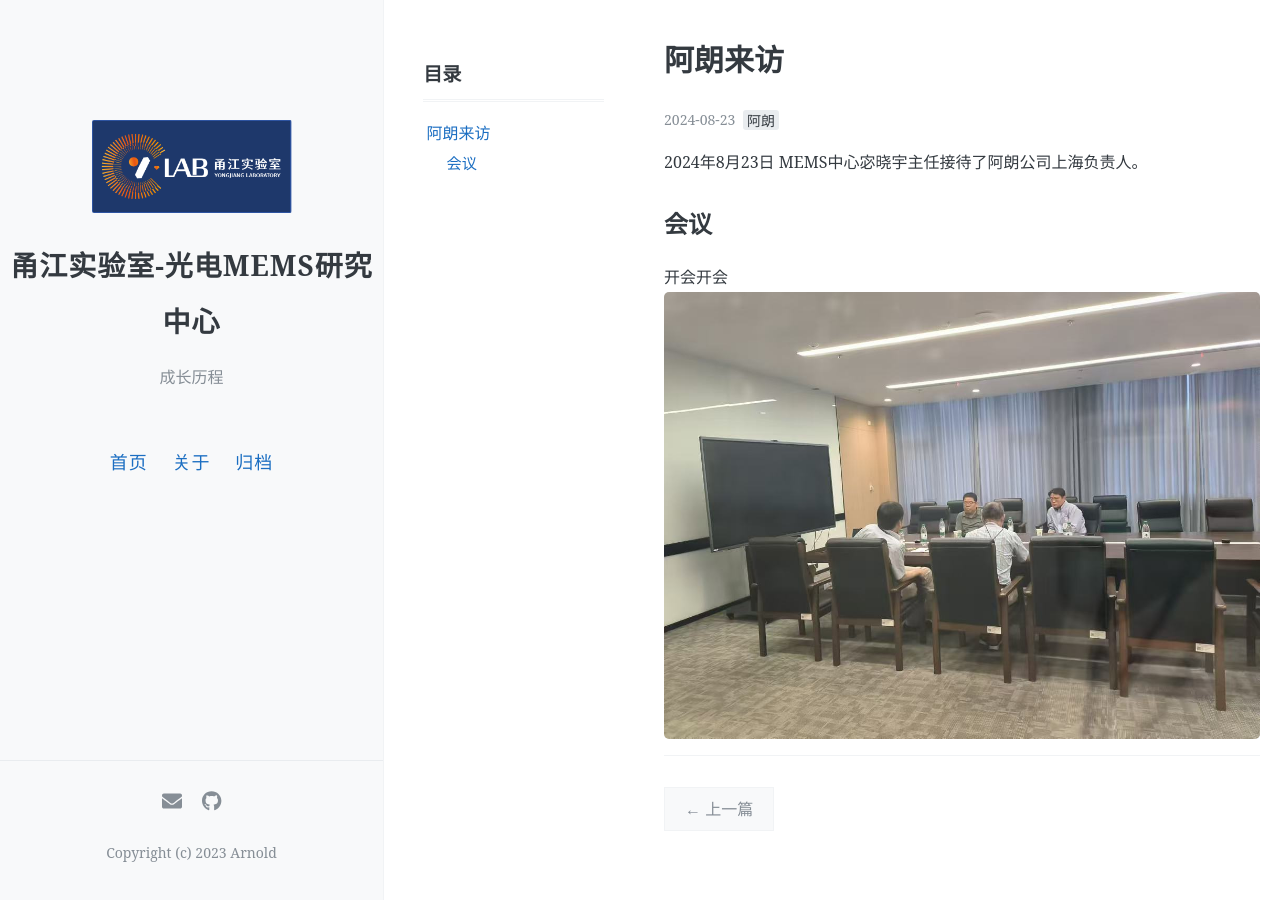
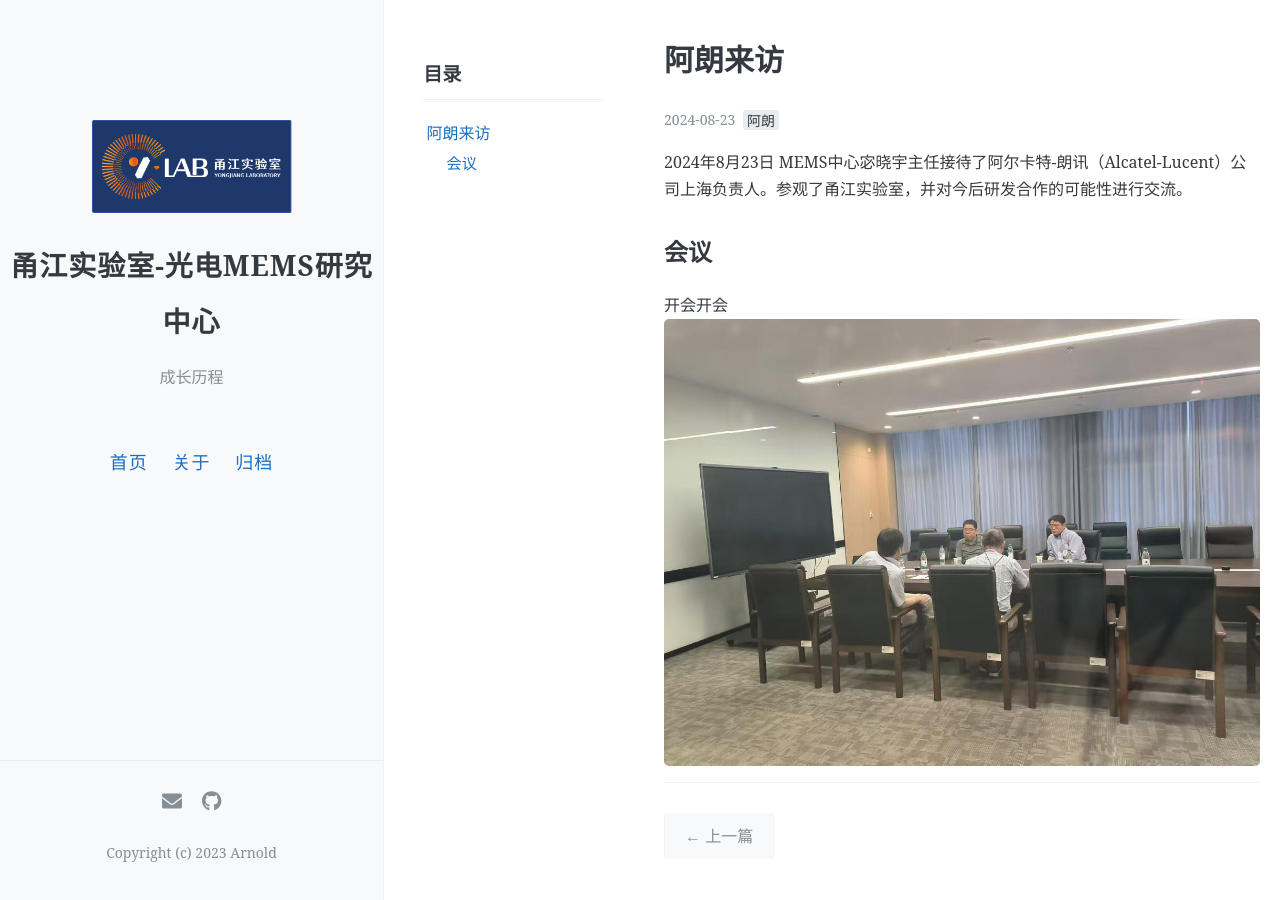
Before and after one commit to Ylab-MEMS/MEMS, a Jekyll site: the page built from _posts/2024-08-23-阿朗.md, in a window 1280 px wide. Built offline with Jekyll 4.4.1, drawn with Linux system fonts in a browser that asks for light colours; comment, search, counter and statistics services are not loaded.

Commit message:
Update 2024-08-23-阿朗.md

```diff
--- a/_posts/2024-08-23-阿朗.md
+++ b/_posts/2024-08-23-阿朗.md
@@ -9,7 +9,7 @@ toc: true
 ---
 
 2024年8月23日
-MEMS中心宓晓宇主任接待了阿朗公司上海负责人。
+MEMS中心宓晓宇主任接待了阿尔卡特-朗讯（Alcatel-Lucent）公司上海负责人。参观了甬江实验室，并对今后研发合作的可能性进行交流。
 
 <!-- more -->
 
```
